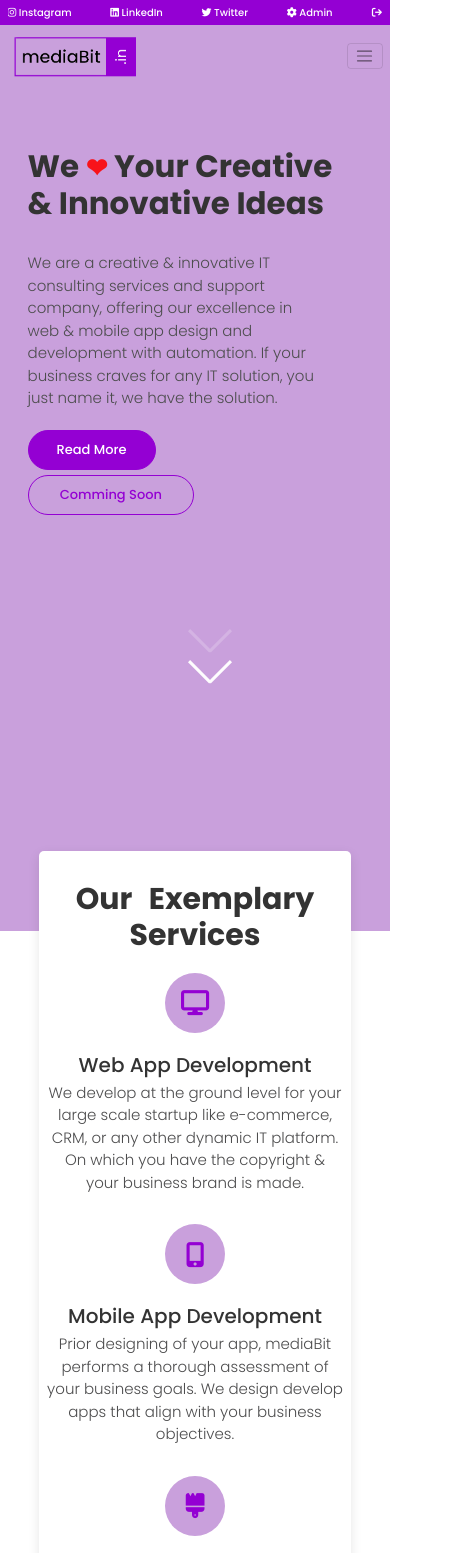
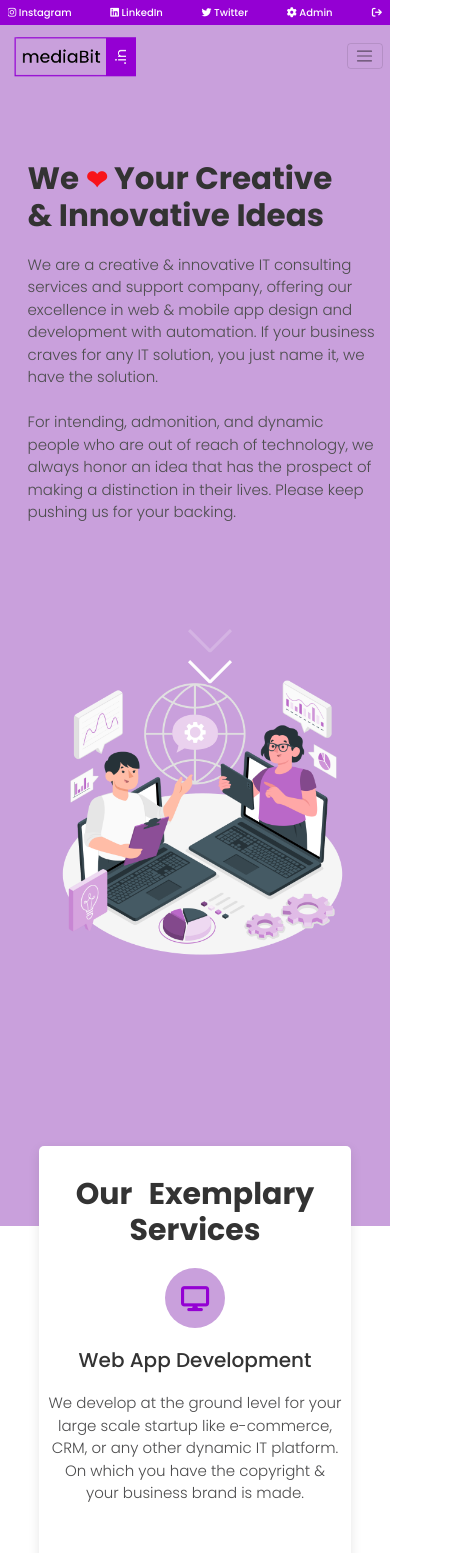
Before and after one commit to mediabit-tech/pro-site, a React (Create React App) app in the folder client/: page / in a window 390 px wide. Shown: the top 1553 px of the page, 463 px wide, since content can reach past the window. Built offline with nearby package versions, Linux system fonts and the light colour scheme.

Commit message:
some minor updates

```diff
--- a/client/src/App.css
+++ b/client/src/App.css
@@ -217,8 +217,8 @@ header {
 }
 
 .main-herosection-images img {
-  width: 100%;
-  height: 90%;
+  width: auto;
+  height: 80%;
   margin: 0 -10rem;
   position: absolute;
 }
@@ -427,11 +427,17 @@ input[type="number"] {
   padding: 1rem 0;
 }
 
-
-
 /* --------------------------------- practice-tutorial css design start here
                         -------------------------------------------------------*/
 
+.bg-custom-practice-tutorial {
+  background-color: #9400d3 !important;
+  color: #fff;
+  font-weight: lighter;
+  font-size: 1.3rem;
+  border-radius: 0.4rem;
+  border: 1px solid #9400d3;
+}
 
 /* @media screen and (max-width: 600px) {
   .custom-card {
@@ -442,8 +448,6 @@ input[type="number"] {
     width: auto;
   }
 } */
-
-
 
 /* --------------------------------- responsive media queries
                         -------------------------------------------------------*/
@@ -470,6 +474,10 @@ input[type="number"] {
 }
 
 @media screen and (max-width: 600px) {
+  header {
+    min-height: 135vh;
+    width: auto;
+  }
 
   .navbar-brand {
     width: 85%;
@@ -485,11 +493,12 @@ input[type="number"] {
   }
 
   .main-hero-container h1 {
-    margin: -2rem 2rem 2rem 2rem;
+    margin: 0 2rem 2rem;
   }
 
   .main-hero-paragraph {
-    margin: 1rem 2rem 2rem 2rem;
+    margin: 0 2rem 2rem 2rem;
+    width: auto;
   }
 
   .btn-style {
@@ -503,11 +512,9 @@ input[type="number"] {
   }
 
   .main-herosection-images img {
-    width: 50%;
-    height: 200%;
-    visibility: hidden;
-    margin-top: -25rem;
-    margin-right: -25rem;
+    height: auto;
+    width: 75%;
+    margin-top: 25rem;
   }
 
   .servicesec-container {
@@ -530,7 +537,7 @@ input[type="number"] {
 
   .servicesec-container-subdiv .main-hero-paragraph {
     padding: 0 0.5rem;
-    margin: 0 !important;
+    margin: 2rem 0 !important;
   }
 
   .our-services .mini-title {
@@ -555,12 +562,17 @@ input[type="number"] {
 
   .our-services img {
     margin: 2rem 0;
-    width: 100%;
-    height: 93%;
+    width: 95%;
+    height: 92%;
   }
 
   .our-services .mini-title {
     font-size: 1.2rem;
+    margin: 0 2rem 0 -2rem;
+  }
+
+  .our-services .main-heading {
+    margin: 0 2rem 0 -2rem;
   }
 
   .contact-section {
@@ -568,7 +580,13 @@ input[type="number"] {
   }
 
   .contact-leftside img {
-    margin: auto 5rem;
+    margin: auto 0;
+    width: auto;
+    justify-content: center;
+  }
+
+  .form-checkbox-style label {
+    width: auto;
   }
 
   .row .phone-style {
--- a/client/src/PracticeTutorial.js
+++ b/client/src/PracticeTutorial.js
@@ -1,6 +1,7 @@
 import React, { useEffect, useState } from 'react';
 import { Link } from 'react-router-dom';
 import Loader from './components/loader/loader';
+import { Scrollbars } from 'react-custom-scrollbars';
 import './App.css';
 
 const PracticeTutorial = () => {
@@ -33,37 +34,9 @@ const PracticeTutorial = () => {
                 <div className="container">
                     <div className="row">
                         <div className="col">
-                            <h5>DSA Sets:</h5>
+                            <h5 className='text-center'><span class="badge bg-custom-practice-tutorial">Basic DSA's Sets</span></h5>
                             {/* <div class="row row-cols-4"> */}
-                            {loading ? (<Loader />) : (
-                                <>
-                                    {(posts && posts.length > 0) && posts.map((post) => {
-                                        return (<>
-                                            <Link to={`${post._id}`}>
-                                                <div class="row mb-3">
-                                                    <div class="col">
-                                                        <div class="card custom-card">
-                                                            <div class="card-body">
-                                                                <h5 class="card-title" style={{ fontSize: '1.3rem' }}>{post.title}</h5>
-                                                                <p class="card-text" style={{ color: '#4d4d4e', fontSize: '1.1rem' }}>{post.subTitle}</p>
-                                                            </div>
-                                                            <div class="card-footer">
-                                                                <small class="text-muted">{post.askingCompany}</small>
-                                                            </div>
-                                                        </div>
-                                                    </div>
-                                                </div>
-                                            </Link>
-                                        </>)
-                                    })}
-                                </>
-                            )}
-                            {/* </div> */}
-                        </div>
-
-                        <div className="col">
-                            <h5>DSA Sets:</h5>
-                            {/* <div class="row row-cols-4"> */}
+                            <Scrollbars style={{ width: 'auto', height: 500 }} >
                                 {loading ? (<Loader />) : (
                                     <>
                                         {(posts && posts.length > 0) && posts.map((post) => {
@@ -87,6 +60,16 @@ const PracticeTutorial = () => {
                                         })}
                                     </>
                                 )}
+                            </Scrollbars>
+                            {/* </div> */}
+                        </div>
+
+                        <div className="col">
+                            <h5 className='text-center'><span class="badge bg-custom-practice-tutorial">Advance DSA's Sets</span></h5>
+                            {/* <div class="row row-cols-4"> */}
+                            <Scrollbars style={{ width: 'auto', height: 500 }} >
+                                <p className='text-center'>Posts isn't found.</p>
+                            </Scrollbars>
                             {/* </div> */}
                         </div>
                     </div>
--- a/client/src/components/ContactSection.js
+++ b/client/src/components/ContactSection.js
@@ -30,12 +30,11 @@ const ContactSection = () => {
     emailjs.sendForm('service_7jr5t7b', 'template_a8nfrs6', e.target, 'I4js-KoVGa-yXIozZ')
       .then((result) => {
         navigate('/');
-        NotificationManager.success('Thanks for Get In Touch with us! Our executive will try to contact you as soon as possible.', 'Successful!', 5000);
+        NotificationManager.success('Thanks for Get In Touch with us! Our executive will try to contact you ASAP.', 'Successful!', 6000);
       }, (error) => {
         NotificationManager.error('Error while submitting form!', error);
       });
   };
-
 
   return (
     <>
--- a/client/src/components/Header.js
+++ b/client/src/components/Header.js
@@ -7,7 +7,7 @@ const Header = () => {
 
     const navigate = useNavigate();
 
-    function routeChange () {
+    function routeChange() {
         navigate("/");
     };
 
@@ -18,10 +18,10 @@ const Header = () => {
                     <div className="row">
                         <div className="col-12 col-lg-6 header-left-side d-flex justify-content-center flex-column align-items-start">
                             <h1 className="display-2">We <span className='heart-emoji'>❤</span> Your Creative <br /> & Innovative Ideas</h1>
-                            <p className='main-hero-paragraph'>We are a creative & innovative IT consulting services and support company, offering our excellence in web & mobile app design and development with automation. If your business craves for any IT solution, you just name it, we have the solution.</p>
+                            <p className='main-hero-paragraph'>We are a creative & innovative IT consulting services and support company, offering our excellence in web & mobile app design and development with automation. If your business craves for any IT solution, you just name it, we have the solution. <br /><br /> For intending, admonition, and dynamic people who are out of reach of technology, we always honor an idea that has the prospect of making a distinction in their lives. Please keep pushing us for your backing.</p>
                             <div className='justify-content-center'>
-                                <button className='btn-style btn-style-m' onClick={routeChange}>Read more</button>
-                                <button className='btn-style btn-style-m btn-style-b'>Comming soon</button>
+                                {/* <button className='btn-style btn-style-m' onClick={routeChange}>Read more</button>
+                                <button className='btn-style btn-style-m btn-style-b'>Comming soon</button> */}
                             </div>
                         </div>
                         {/* main header right side */}
```
